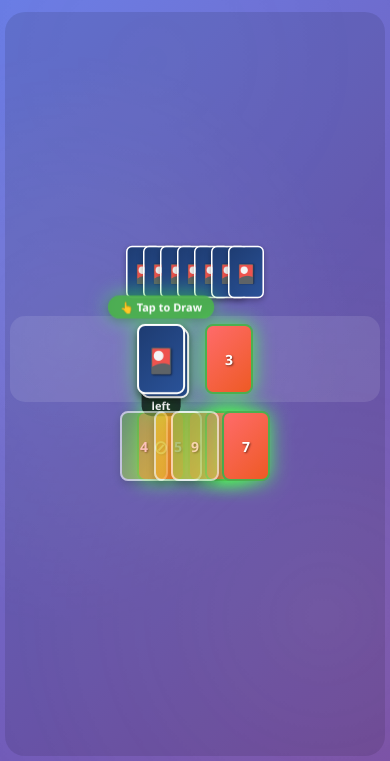
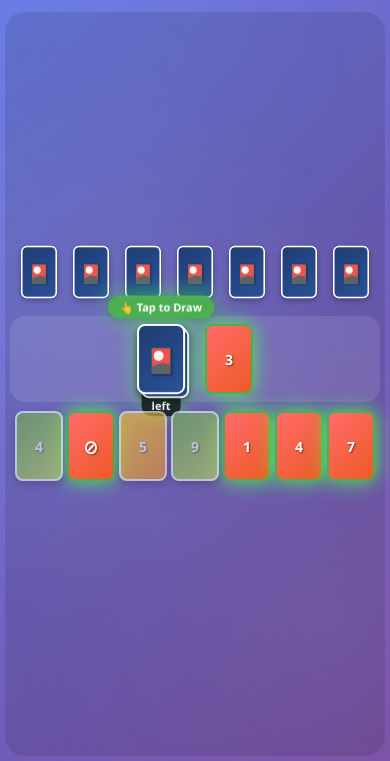
Before and after one commit to parunabh10-sketch/colormatch-game, a website: page public/index.html in a window 390 px wide. Both pictures are taken after a click on the button "🤖 Play vs Bot". Shown: the part 83-844 px from the top of the page. Drawn offline with nearby package versions, Linux system fonts and the light colour scheme.

Commit message:
Update index.html

```diff
--- a/public/index.html
+++ b/public/index.html
@@ -368,21 +368,20 @@
 
         .hand {
             display: flex;
-            gap: 5px;
+            gap: 8px;
             flex-wrap: wrap;
             justify-content: center;
             max-width: 100%;
         }
 
         .hand .card {
-            margin: 0 -8px;
+            margin: 0;
         }
 
         .hand .card:hover,
         .hand .card:active {
             transform: translateY(-15px) scale(1.05);
             z-index: 100;
-            margin: 0 2px;
         }
 
         .card.playable {
@@ -658,8 +657,12 @@
                 margin-bottom: 30px;
             }
 
+            .hand {
+                gap: 6px;
+            }
+
             .hand .card {
-                margin: 0 -18px;
+                margin: 0;
             }
 
             .score-item {
@@ -708,6 +711,14 @@
                 min-height: 70px;
                 padding: 2px 2px 35px 2px;
                 margin-bottom: 40px;
+            }
+
+            .hand {
+                gap: 4px;
+            }
+
+            .hand .card {
+                margin: 0;
             }
 
             h1 { font-size: 1.3em; }
```
